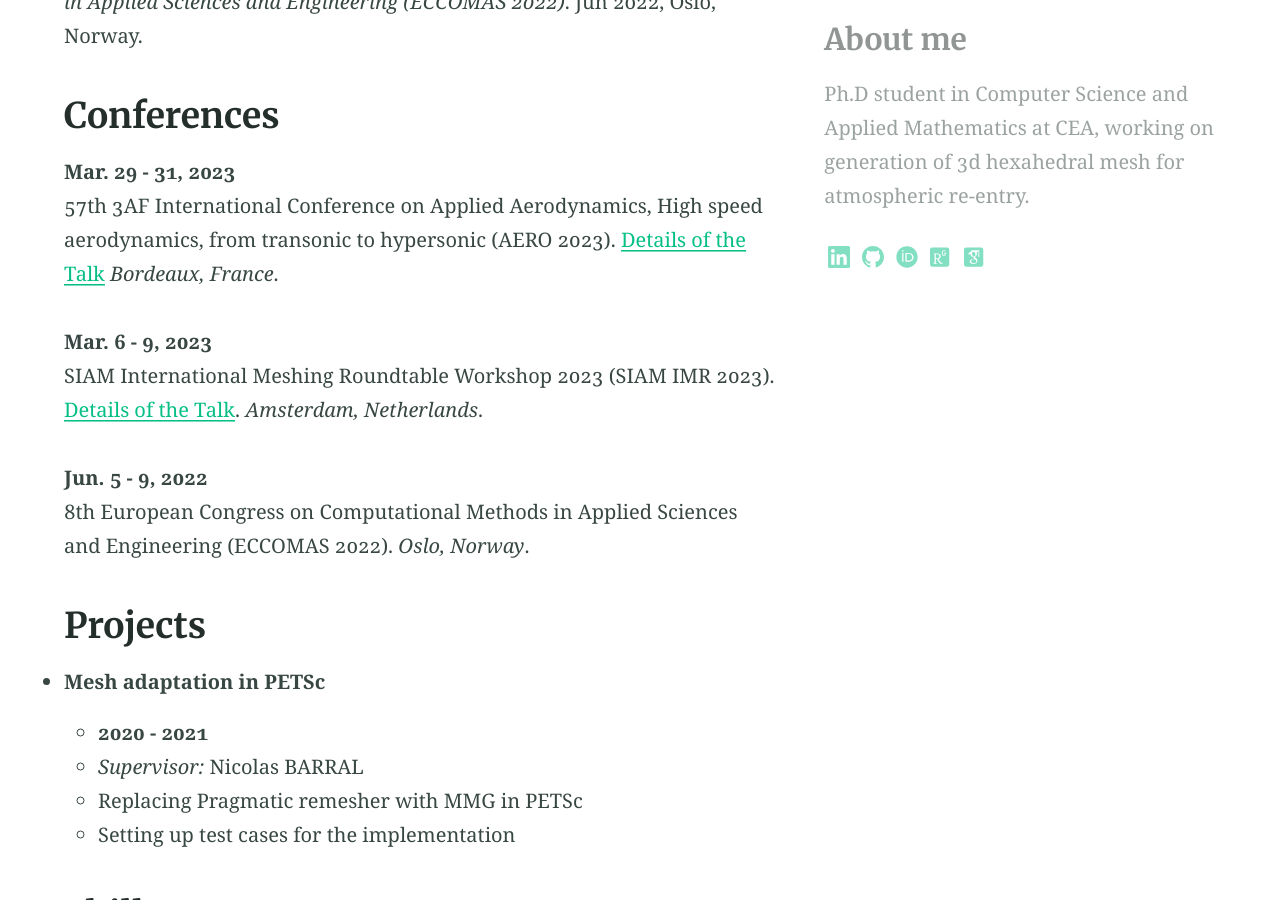
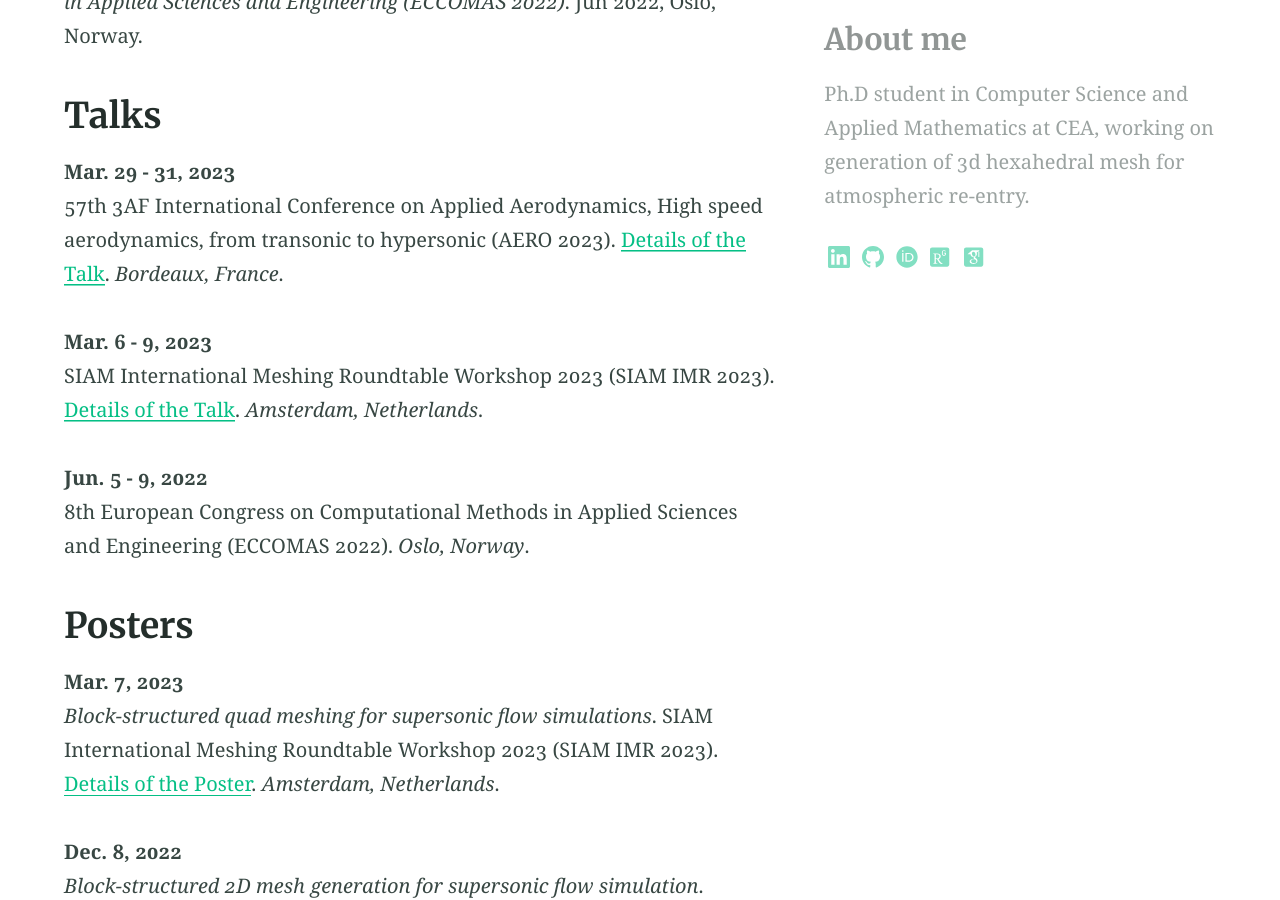
Before and after one commit to claireroche/claireroche.github.io, a Jekyll site: the page built from cv.md, in a window 1280 px wide and 900 px high, scrolled down 2430 px. Built offline with Jekyll 4.4.1, drawn with Linux system fonts in a browser that asks for light colours; a style sheet for code colours, icons or effects is not loaded; some of the changed text lies outside the part shown.

Commit message:
Update cv

```diff
--- a/cv.md
+++ b/cv.md
@@ -67,16 +67,32 @@ aside: true
   Congress on Computational Methods in Applied Sciences and Engineering (ECCOMAS 2022)_. Jun 2022,
   Oslo, Norway.
 
-## Conferences
+## Talks
 
 **Mar. 29 - 31, 2023**
-57th 3AF International Conference on Applied Aerodynamics, High speed aerodynamics, from transonic to hypersonic (AERO 2023). [Details of the Talk](https://claireroche.github.io/talk/2023/03/29/talk-3af/) _Bordeaux, France_.
+57th 3AF International Conference on Applied Aerodynamics, High speed aerodynamics, from transonic to hypersonic (AERO 2023). [Details of the Talk](https://claireroche.github.io/talk/2023/03/29/talk-3af/). _Bordeaux, France_.
 
 **Mar. 6 - 9, 2023**
 SIAM International Meshing Roundtable Workshop 2023 (SIAM IMR 2023). [Details of the Talk](https://claireroche.github.io/talk/2023/03/08/talk-imr/). _Amsterdam, Netherlands_.
 
 **Jun. 5 - 9, 2022**
 8th European Congress on Computational Methods in Applied Sciences and Engineering (ECCOMAS 2022). _Oslo, Norway_.
+
+
+## Posters
+
+**Mar. 7, 2023**
+_Block-structured quad meshing for supersonic flow simulations_. SIAM International Meshing Roundtable Workshop 2023 (SIAM IMR 2023). [Details of the Poster](https://claireroche.github.io/poster/2023/03/07/poster-imr/). _Amsterdam, Netherlands_.
+
+**Dec. 8, 2022**
+_Block-structured 2D mesh generation for supersonic flow simulation_. Scientific evaluation of the CEA in high performance computing. _Paris, France_.
+
+**Nov. 16, 2022**
+_Automatic 2D curved block-structured mesh generation for atmospheric re-entry_. Scientific evaluation of the CEA in atmospheric re-entry. _Bordeaux, France_.
+
+**May 10, 2022**
+_Automatic hexahedral mesh generation for atmospheric re-entry_. Journée des doctorants. Best
+poster award. _Arcachon, France_.
 
 
 ## Projects
```
